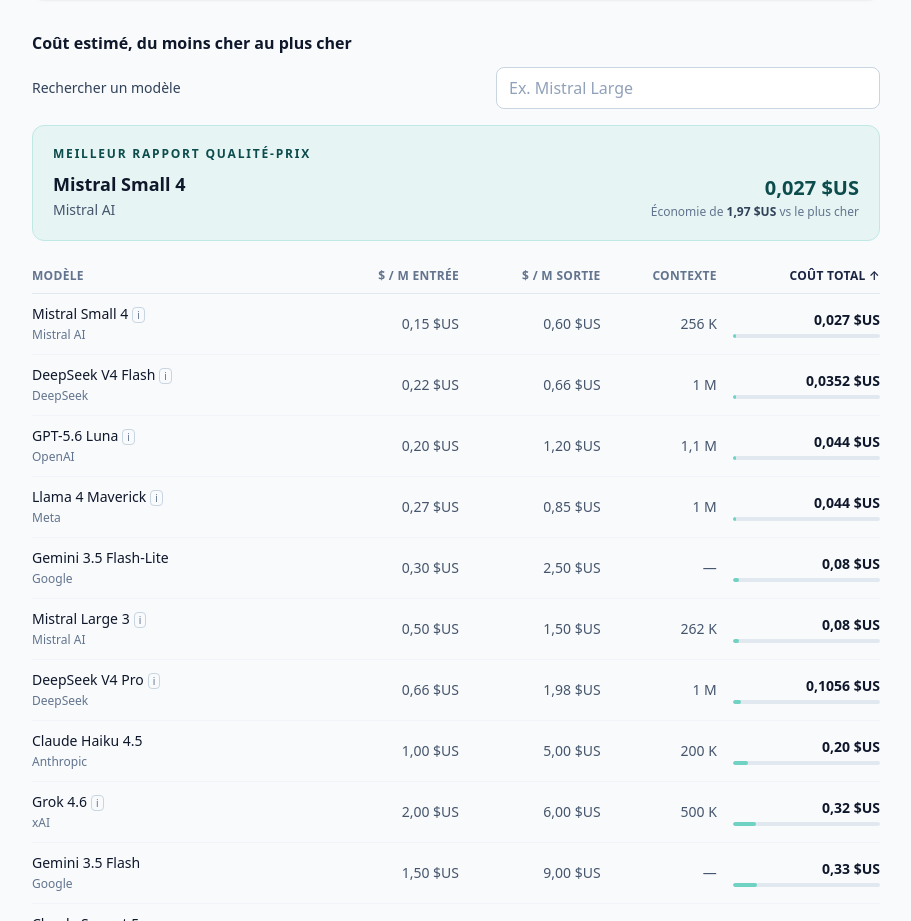
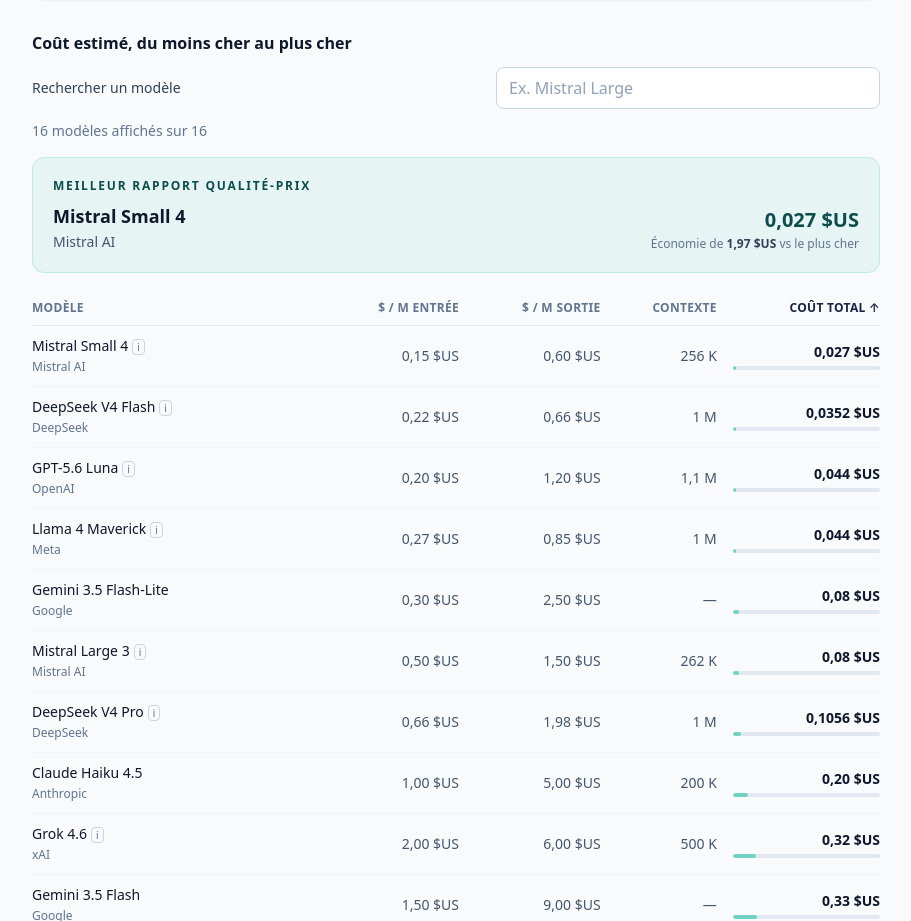
Before and after one commit to quickscale-ai/llm-cost-lab, a React (Vite) app: page / in a window 1280 px wide. Shown: the part 980-1901 px from the top of the page, without its empty margins (184-1095 px from the left). Built offline with nearby package versions, Linux system fonts and the light colour scheme.

Commit message:
feat: afficher le compteur des modèles visibles

```diff
--- a/src/App.tsx
+++ b/src/App.tsx
@@ -227,6 +227,13 @@
               )}
             </div>
           </div>
+          <p
+            aria-live="polite"
+            className="mt-3 text-sm text-slate-500 dark:text-slate-400"
+          >
+            {displayedBreakdowns.length}{' '}
+            {displayedBreakdowns.length === 1 ? 'modèle affiché' : 'modèles affichés'} sur {visibleModels.length}
+          </p>
           {displayedBreakdowns.length > 0 && (
             <div className="mt-4">
               <BestValueCard breakdowns={breakdowns} currency={currency} />
```
Also changed, not shown: 1 other file (tests, documents, lock files or other folders).
